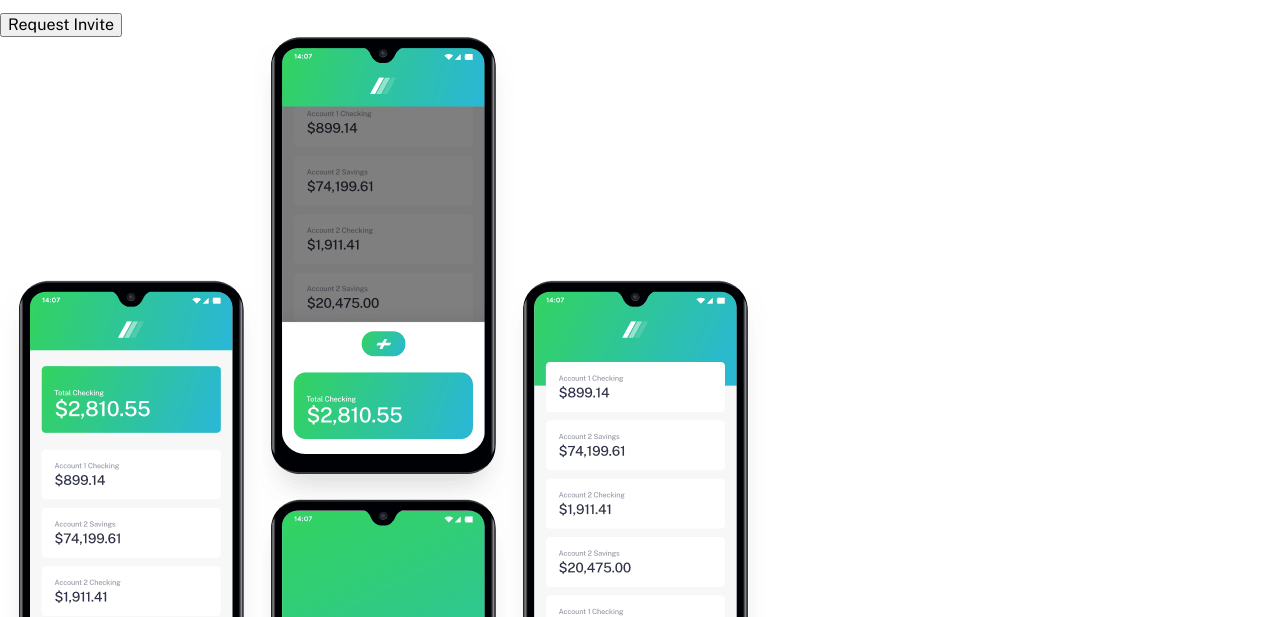
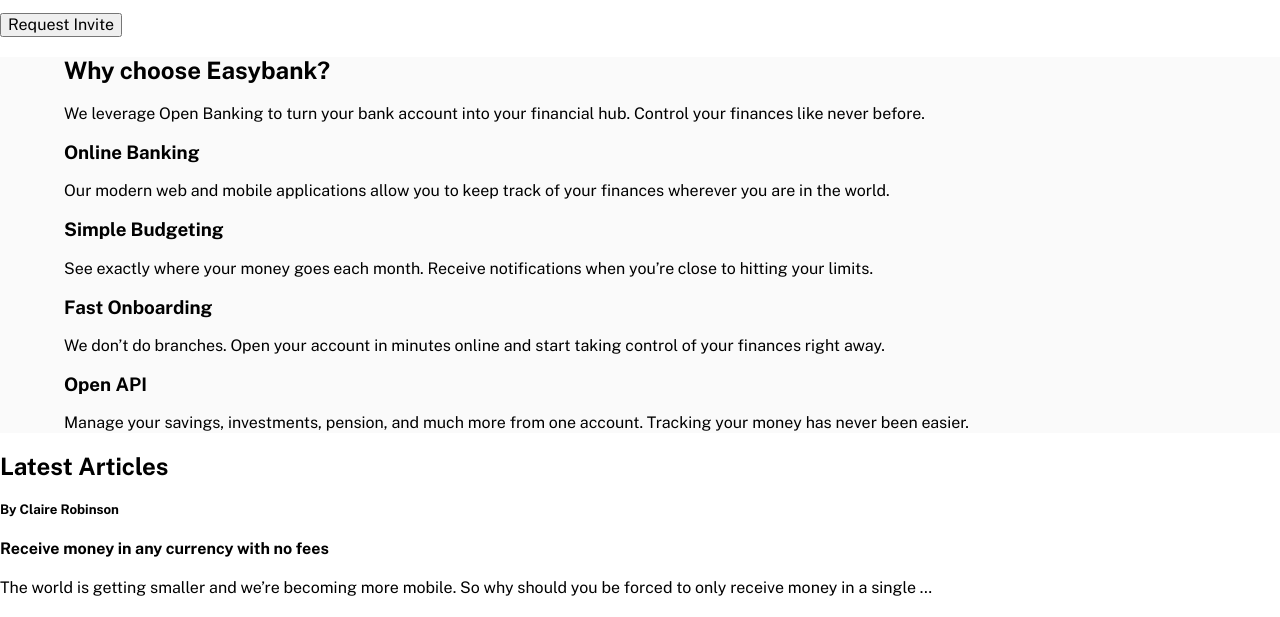
Before and after one commit to Karol-Czyzewski/easybank-landing-page, a website built with webpack: page src/pages/index.html in a window 1280 px wide. Shown: the part 165-782 px from the top of the page. Built offline with nearby package versions, Linux system fonts and the light colour scheme.

Commit message:
add: offer component

```diff
--- a/src/pages/index.html
+++ b/src/pages/index.html
@@ -31,13 +31,14 @@
           <button class="hero__button">Request Invite</button>
         </div>
         <div class="hero__photo">
-          <img class="hero__photo--mockups" src="/src/img/image-mockups.png">
-          <img class="hero__photo--background" src="/src/img/bg-intro-desktop.svg">
+          <!-- <img class="hero__photo--mockups" src="/src/img/image-mockups.png"> -->
+          <div class="hero__photo--background"></div>
         </div>
       </div>
     </section>
 
-    <section>
+    <section class="offer">
+      <div class="offer__container">
         <h2>Why choose Easybank?</h2>
         <p>
         We leverage Open Banking to turn your bank account into your financial hub. Control
@@ -65,6 +66,7 @@
         <p>Manage your savings, investments, pension, and much more from one account. Tracking
           your money has never been easier.
         </p>
+      </div>
     </section>
 
     <section>
--- a/src/scss/main.scss
+++ b/src/scss/main.scss
@@ -9,3 +9,4 @@
 @import "modules/body";
 @import "modules/navigation";
 @import "modules/hero";
+@import "modules/offer";
--- /dev/null
+++ b/src/scss/modules/_offer.scss
@@ -0,0 +1,8 @@
+.offer {
+    background-color: $very-light-gray;
+    position: relative;
+
+    &__container{
+        @include container;
+    }
+}
```
Lines whose indentation alone changed are shown as unchanged.
